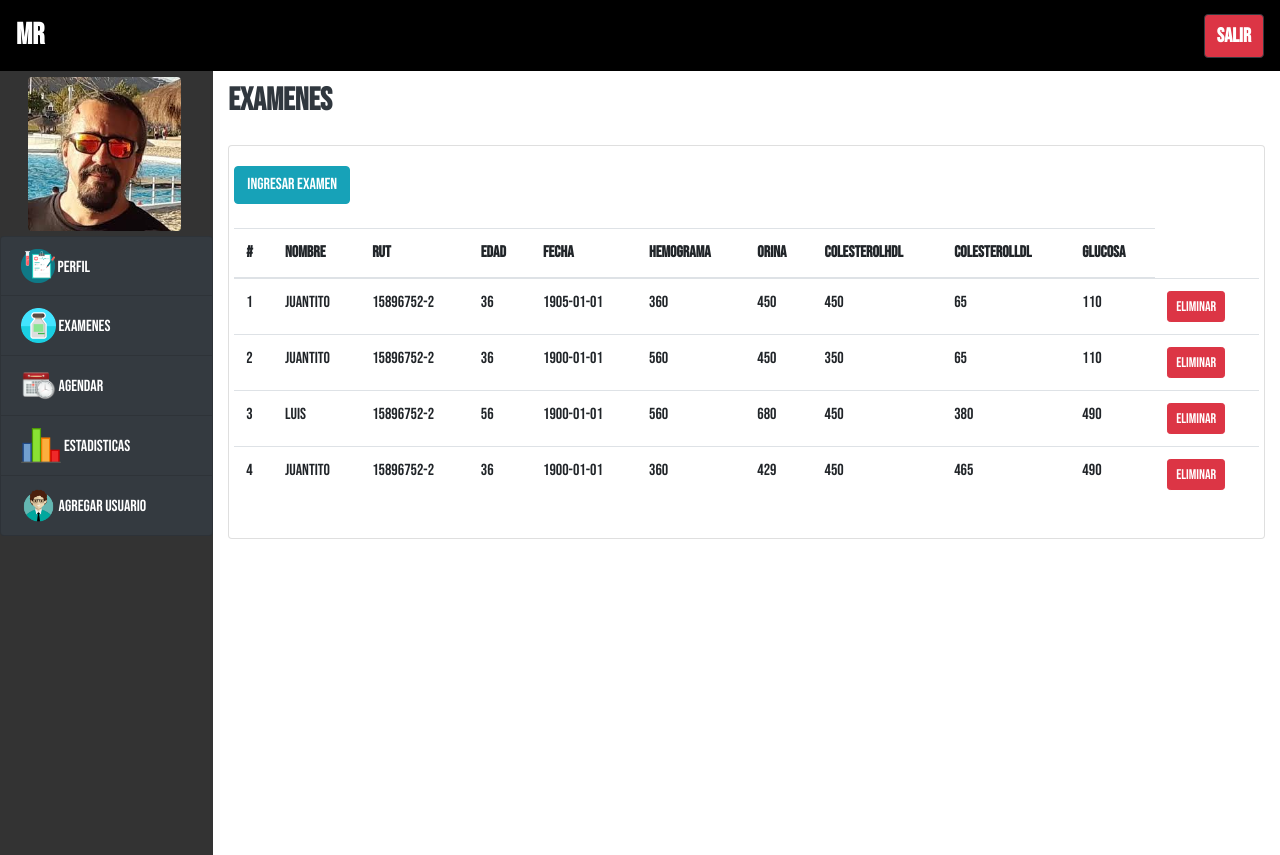
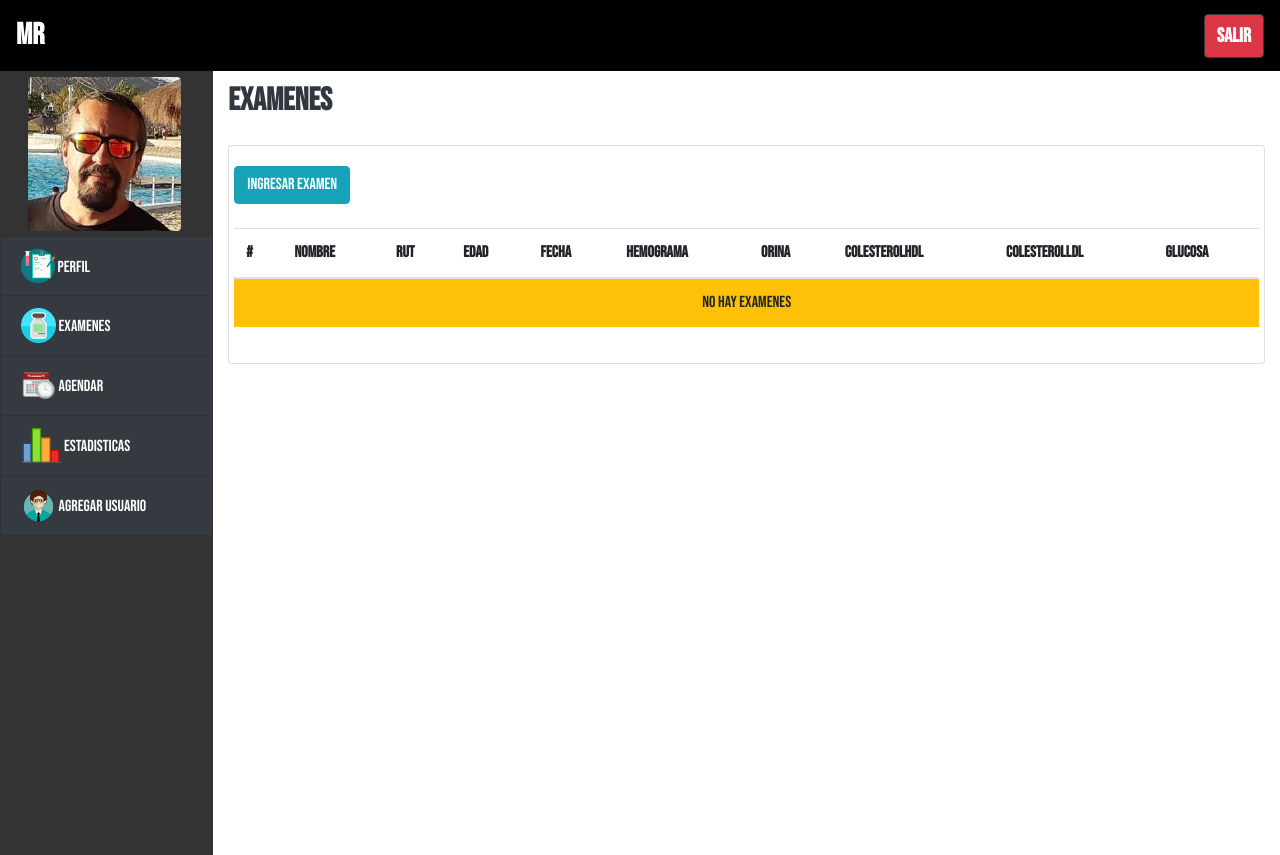
Before and after one commit to eyanez-cl/finalmod5, a Django app: page /examenes/ in a window 1280 px wide. Shown: the top 855 px of the page. Run offline with Django 3.2, Linux system fonts and the light colour scheme; some libraries are stand-ins or nearby versions.

Commit message:
borrar feo

```diff
--- a/app/data/base.json
+++ b/app/data/base.json
@@ -1 +1 @@
-{"ultimo_id": 4, "examenes": [{"nombre": "juantito", "rut": "15896752-2", "id": 1, "edad": "36", "fecha": "1905-01-01", "hemograma": "360", "orina": "450", "colesterolhdl": "450", "colesterolldl": "65", "glucosa": "110"}, {"nombre": "juantito", "rut": "15896752-2", "edad": "36", "fecha": "1900-01-01", "hemograma": "560", "orina": "450", "colesterolhdl": "350", "colesterolldl": "65", "glucosa": "110", "id": 2}, {"nombre": "luis", "rut": "15896752-2", "edad": "56", "fecha": "1900-01-01", "hemograma": "560", "orina": "680", "colesterolhdl": "450", "colesterolldl": "380", "glucosa": "490", "id": 3}, {"nombre": "juantito", "rut": "15896752-2", "edad": "36", "fecha": "1900-01-01", "hemograma": "360", "orina": "429", "colesterolhdl": "450", "colesterolldl": "465", "glucosa": "490", "id": 4}]}
+{"ultimo_id": 10, "examenes": []}
--- a/app/static/app/js/main.js
+++ b/app/static/app/js/main.js
@@ -49,8 +49,8 @@
 
 
 
-    // Eliminar examen
-    $("#tabla-datos").on("click", ".js-delete", cargarForm);
-    $("#modal-form").on("submit", ".delete-examen", guardarForm);
+    // // Eliminar examen
+    // $("#tabla-datos").on("click", ".js-delete", cargarForm);
+    // $("#modal-form").on("submit", ".delete-examen", guardarForm);
 
   });
--- a/app/templates/app/Examenes_lista_parcial.html
+++ b/app/templates/app/Examenes_lista_parcial.html
@@ -14,15 +14,11 @@
     <td>{{ examen.colesterolldl}}</td>
     <td>{{ examen.glucosa }}</td>
     <td>
-      <button type="button"
-              class="btn btn-danger btn-sm js-delete"
-              data-url="{% url 'app:eliminar_examen' id=examen.id %}">
-        <span class="glyphicon glyphicon-trash"></span> Eliminar
-      </button>
+      <a href="{% url 'app:eliminar_examen' pk=examen.id %}" class="btn btn-danger btn-sm ">Eliminar</a>
     </td>
   </tr>
 {% empty %}
   <tr>
-    <td colspan="7" class="text-center bg-warning">No hay examenes</td>
+    <td colspan="10" class="text-center bg-warning">No hay examenes</td>
   </tr>
 {% endfor %}
--- a/app/urls.py
+++ b/app/urls.py
@@ -10,7 +10,7 @@ urlpatterns = [
     path('private/', views.private,name='private'),
     path('graficos/', views.graficos,name='graficos'),
     path('crearexamen/', views.crear_examen,name='crearexamen'),
-    path('<id>/eliminar/', views.eliminar_examen, name='eliminar_examen'),
+    path('<pk>/eliminar/', views.eliminar_examen, name='eliminar_examen'),
     path('examenes/', views.listar_examenes,name='examenes'),
     path('agendar/', views.agendar,name='agendar'),
     path('agregarusuario/', views.agregar_usuario,name='agregar_usuario')
--- a/app/views.py
+++ b/app/views.py
@@ -102,8 +102,7 @@ def crear_examen(request):
 
 
 
-def eliminar_examen(request,id):
-    data = dict()
+def eliminar_examen(request,pk):
 
     filename= "/app/data/base.json"
     with open(str(settings.BASE_DIR)+filename, 'r') as file:
@@ -112,29 +111,20 @@ def eliminar_examen(request,id):
     if request.method == "POST":
         for examen in pacientes['examenes']:
             print(examen['id'])
-            print(type(id))
+            print(pk)
 
-            if int(examen['id']) == str(int):
+            if str(examen['id']) == str(pk):
                 pacientes['examenes'].remove(examen)
                 break
 
         with open(str(settings.BASE_DIR)+filename, 'w') as file:
             json.dump(pacientes,file)
+        return redirect('app:examenes')
 
-        data['formulario_is_valid'] = True
-        data['html_examenes_list'] = render_to_string('app/Examenes_lista_parcial.html',{
-                'lista_examenes': pacientes['examenes']
-                })
     else:
 
-        context = {'lista_examenes': pacientes['examenes']}
-        data['html_formulario'] = render_to_string('app/Eliminar_examen_parcial.html',
-                                               context,
-                                               request = request,)
-    print(data)
-    return JsonResponse(data)
-
-
+        context = {'pk': pk}
+        return render(request, 'app/Eliminar_examen_parcial.html', context)
 
 
 
```
Also changed, not shown: app/templates/app/Eliminar_examen_parcial.html (+15 -13 lines).
